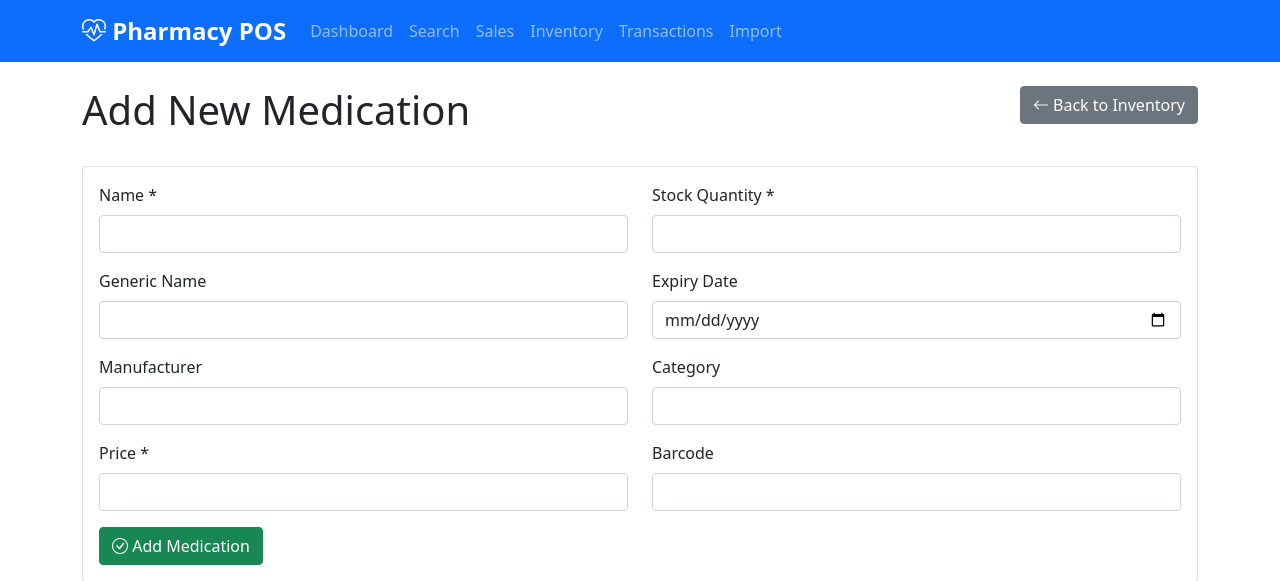
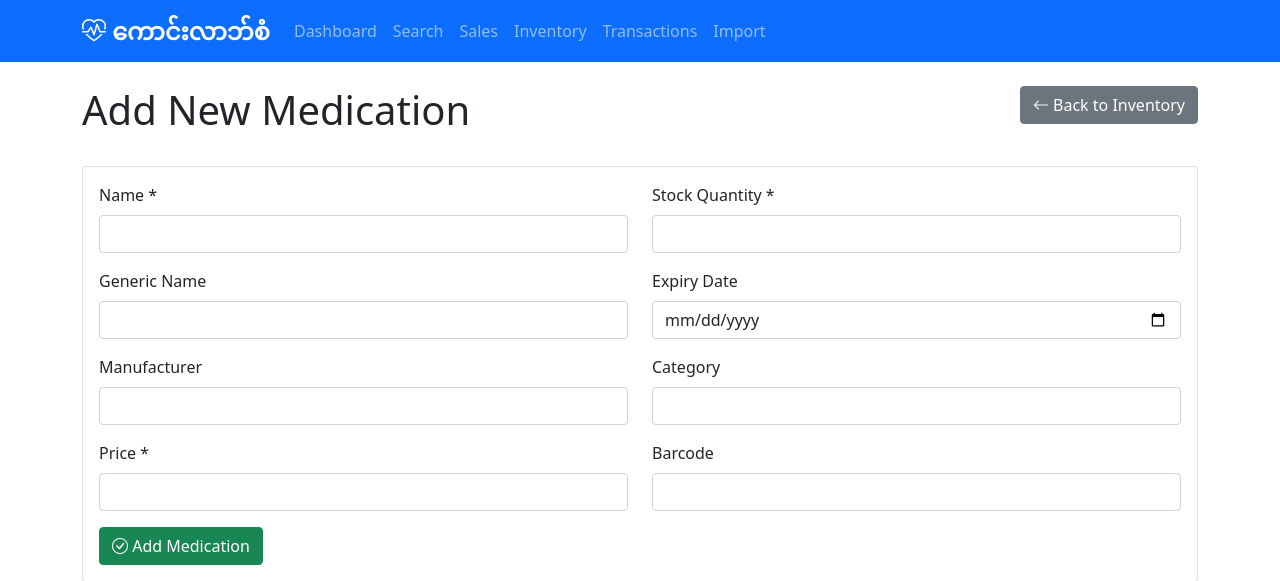
Before and after one commit to JohnFrp/PSS, a Flask app: page /add_medication in a window 1280 px wide. Shown: the top 581 px of the page. Run offline with Flask 3, Linux system fonts and the light colour scheme.

Commit message:
Update base.html

```diff
--- a/templates/base.html
+++ b/templates/base.html
@@ -3,7 +3,7 @@
 <head>
     <meta charset="UTF-8">
     <meta name="viewport" content="width=device-width, initial-scale=1.0">
-    <title>Pharmacy POS System</title>
+    <title>ကောင်းလာဘ်စံ</title>
     <link href="https://cdn.jsdelivr.net/npm/bootstrap@5.1.3/dist/css/bootstrap.min.css" rel="stylesheet">
     <link rel="stylesheet" href="https://cdn.jsdelivr.net/npm/bootstrap-icons@1.8.1/font/bootstrap-icons.css">
     <style>
@@ -29,7 +29,7 @@
     <nav class="navbar navbar-expand-lg navbar-dark bg-primary">
         <div class="container">
             <a class="navbar-brand" href="{{ url_for('index') }}">
-                <i class="bi bi-heart-pulse"></i> Pharmacy POS
+                <i class="bi bi-heart-pulse"></i> ကောင်းလာဘ်စံ
             </a>
             <button class="navbar-toggler" type="button" data-bs-toggle="collapse" data-bs-target="#navbarNav">
                 <span class="navbar-toggler-icon"></span>
```
